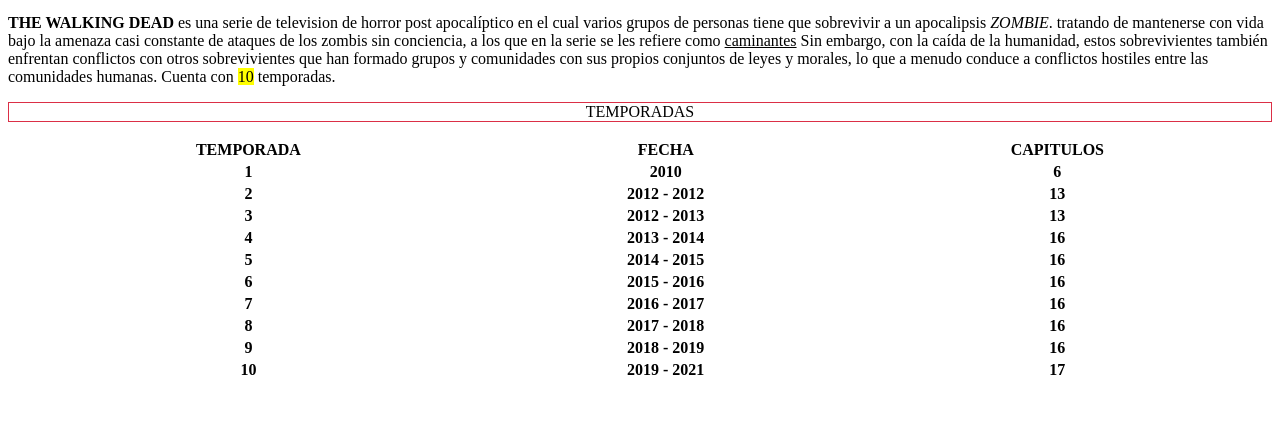
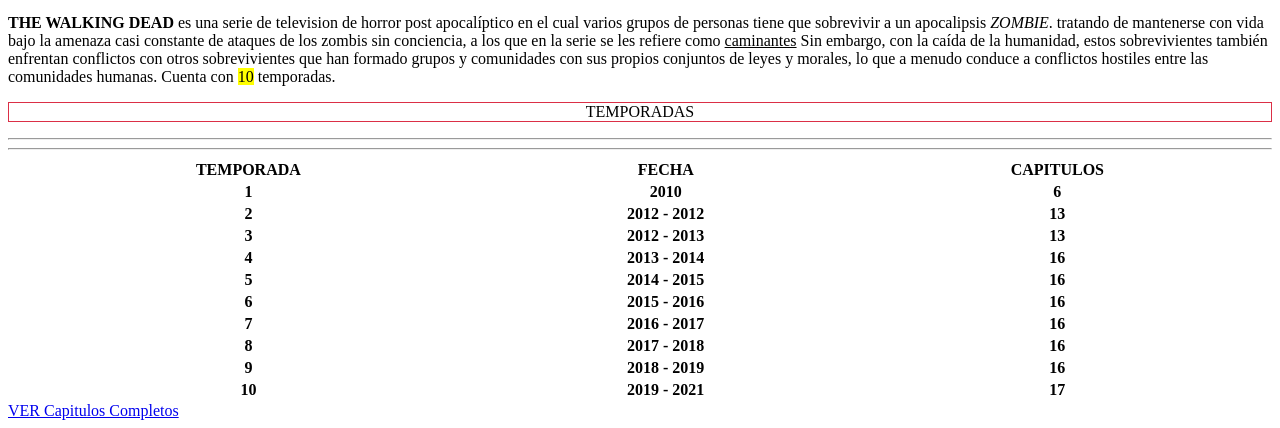
Before and after one commit to IvanPaezCoronell/clase_html, a plain HTML site: page index.html in a window 1280 px wide. Shown: the part 436-864 px from the top of the page. Before the commit the page ends 826 px from the top, so only its background shows below. Drawn offline with Linux system fonts and the light colour scheme.

Commit message:
Enlace a Capitulos Añadido

```diff
--- a/index.html
+++ b/index.html
@@ -98,13 +98,14 @@
                 <th> 2019 - 2021 </th>
                 <th> 17 </th>
             </tr>
+            <hr><hr>
 
 
+        </table>
 
 
-
-
-         </table>
+        <a href="https://www.foxplay.com/es-mx/shows/the-walking-dead/episode-guide/season-10"
+        target="blank">VER Capitulos Completos </a>
 
 
 
```
